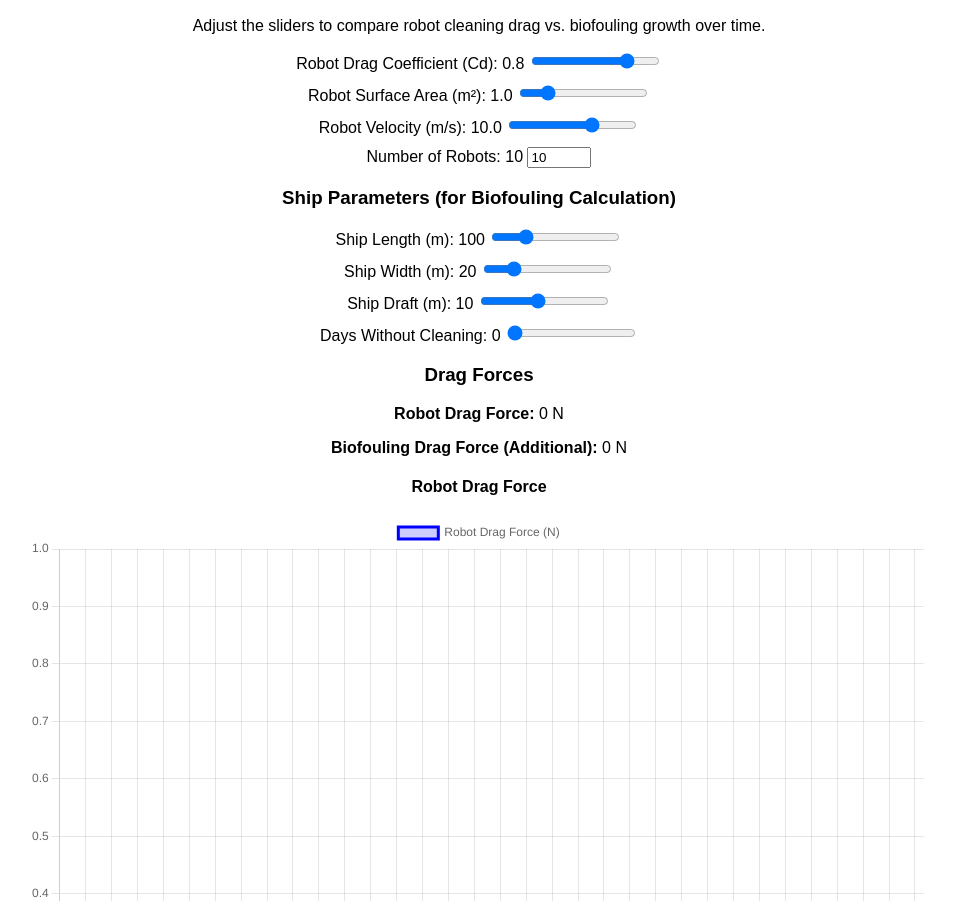
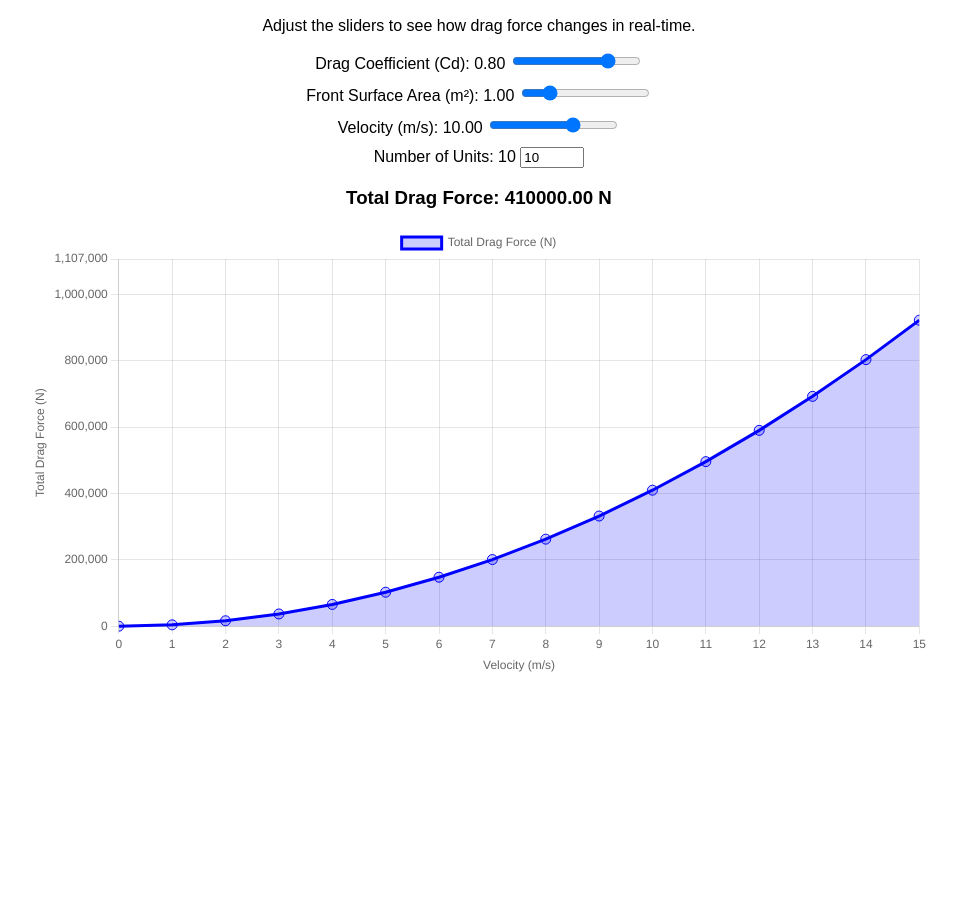
Before and after one commit to immanuelhendra/remora, a plain HTML site: page index.html in a window 1280 px wide. Shown: the part 51-952 px from the top of the page, without its empty margins (161-1118 px from the left). After the commit the page ends 800 px from the top, so only its background shows below. Drawn offline with nearby package versions, Linux system fonts and the light colour scheme.

Commit message:
Update index.html

```diff
--- a/index.html
+++ b/index.html
@@ -29,171 +29,147 @@
 <body>
 
     <h2>Water Drag Force Simulation</h2>
-    <p>Adjust the sliders to compare robot cleaning drag vs. biofouling growth over time.</p>
+    <p>Adjust the sliders to see how drag force changes in real-time.</p>
 
-    <!-- Robot Inputs -->
+    <!-- Sliders -->
     <div class="slider-container">
-        <label>Robot Drag Coefficient (Cd): <span id="cdValue">0.8</span></label>
+        <label>Drag Coefficient (Cd): <span id="cdValue">0.8</span></label>
         <input type="range" id="cdSlider" min="0.1" max="1" step="0.01" value="0.8">
     </div>
 
     <div class="slider-container">
-        <label>Robot Surface Area (m²): <span id="areaValue">1.0</span></label>
+        <label>Front Surface Area (m²): <span id="areaValue">1.0</span></label>
         <input type="range" id="areaSlider" min="0.1" max="5.0" step="0.05" value="1.0">
     </div>
 
     <div class="slider-container">
-        <label>Robot Velocity (m/s): <span id="velocityValue">10.0</span></label>
+        <label>Velocity (m/s): <span id="velocityValue">10.0</span></label>
         <input type="range" id="velocitySlider" min="0" max="15" step="0.05" value="10">
     </div>
 
     <div class="slider-container">
-        <label>Number of Robots: <span id="unitValue">10</span></label>
+        <label>Number of Units: <span id="unitValue">10</span></label>
         <input type="number" id="unitInput" min="1" max="100" step="1" value="10">
     </div>
 
-    <!-- Ship Inputs -->
-    <h3>Ship Parameters (for Biofouling Calculation)</h3>
-
-    <div class="slider-container">
-        <label>Ship Length (m): <span id="shipLengthValue">100</span></label>
-        <input type="range" id="shipLengthSlider" min="10" max="400" step="1" value="100">
-    </div>
-
-    <div class="slider-container">
-        <label>Ship Width (m): <span id="shipWidthValue">20</span></label>
-        <input type="range" id="shipWidthSlider" min="5" max="80" step="1" value="20">
-    </div>
-
-    <div class="slider-container">
-        <label>Ship Draft (m): <span id="shipDraftValue">10</span></label>
-        <input type="range" id="shipDraftSlider" min="2" max="20" step="1" value="10">
-    </div>
-
-    <div class="slider-container">
-        <label>Days Without Cleaning: <span id="daysValue">0</span></label>
-        <input type="range" id="daysSlider" min="0" max="100" step="1" value="0">
-    </div>
-
-    <!-- Drag Forces Display -->
-    <h3>Drag Forces</h3>
-    <p><strong>Robot Drag Force:</strong> <span id="robotDragForce">0</span> N</p>
-    <p><strong>Biofouling Drag Force (Additional):</strong> <span id="biofoulingDragForce">0</span> N</p>
+    <h3>Total Drag Force: <span id="dragForce">0</span> N</h3>
 
     <!-- Graph Container -->
     <div class="chart-container">
-        <h4>Robot Drag Force</h4>
-        <canvas id="robotDragChart"></canvas>
-    </div>
-
-    <div class="chart-container">
-        <h4>Biofouling Drag Force</h4>
-        <canvas id="biofoulingDragChart"></canvas>
+        <canvas id="dragChart"></canvas>
     </div>
 
     <script>
         // Constants
         const rho = 1025; // Water density (kg/m³)
-        const A_BIO = 0.075; // Empirical constant for biofouling roughness
-        const B_BIO = 0.9; // Empirical constant for friction increase
-        const biofoulingGrowthPerDay = 0.15 / 1000; // Biofouling growth rate in meters per day (0.15mm/day)
 
-        // Function to calculate ship wetted surface area
-        function calculateShipArea(L, W, D) {
-            return 1.7 * L * D + W * L; // Ship's wetted surface area
-        }
+        // Get input elements
+        const cdSlider = document.getElementById("cdSlider");
+        const areaSlider = document.getElementById("areaSlider");
+        const velocitySlider = document.getElementById("velocitySlider");
+        const unitInput = document.getElementById("unitInput");
 
-        // Function to calculate drag force per robot
+        // Get display elements
+        const cdValue = document.getElementById("cdValue");
+        const areaValue = document.getElementById("areaValue");
+        const velocityValue = document.getElementById("velocityValue");
+        const unitValue = document.getElementById("unitValue");
+        const dragForceDisplay = document.getElementById("dragForce");
+
+        // Function to calculate drag force per unit
         function calculateDrag(Cd, A, v) {
             return 0.5 * Cd * rho * A * v ** 2;
         }
 
-        // Function to calculate additional biofouling drag force over time
-        function calculateBiofoulingDrag(A_ship, v, days, L, W) {
-            // Biofouling growth in meters
-            const biofoulingHeight = biofoulingGrowthPerDay * days;
-
-            // Additional wetted area due to biofouling
-            const A_bio = L * W * biofoulingHeight;
-
-            // Drag coefficient adjustment due to biofouling
-            const delta_CF = A_BIO * Math.pow(biofoulingHeight / A_ship, B_BIO);
-
-            // Additional drag force due to biofouling
-            return 0.5 * rho * v ** 2 * A_bio * delta_CF;
-        }
-
-        // Initialize Chart.js for Robot Drag Force
-        const robotCtx = document.getElementById("robotDragChart").getContext("2d");
-        let robotDragChart = new Chart(robotCtx, {
+        // Initialize Chart.js
+        const ctx = document.getElementById("dragChart").getContext("2d");
+        let dragChart = new Chart(ctx, {
             type: "line",
             data: {
-                labels: Array.from({ length: 101 }, (_, i) => i),
-                datasets: [
-                    {
-                        label: "Robot Drag Force (N)",
-                        data: [],
-                        borderColor: "blue",
-                        backgroundColor: "rgba(0, 0, 255, 0.2)",
-                        fill: true
+                labels: Array.from({ length: 16 }, (_, i) => i), // X-axis: 0 to 15
+                datasets: [{
+                    label: "Total Drag Force (N)",
+                    data: [],
+                    borderColor: "blue",
+                    backgroundColor: "rgba(0, 0, 255, 0.2)",
+                    fill: true,
+                    pointRadius: 5,
+                    pointHoverRadius: 8,
+                }]
+            },
+            options: {
+                responsive: true,
+                maintainAspectRatio: false,
+                plugins: {
+                    tooltip: {
+                        enabled: true,
+                        mode: "nearest",
+                        intersect: false,
+                        callbacks: {
+                            label: function (context) {
+                                return `Total Drag Force: ${context.raw.toFixed(2)} N`;
+                            }
+                        }
                     }
-                ]
-            },
-            options: { responsive: true, maintainAspectRatio: false }
+                },
+                scales: {
+                    x: {
+                        title: { display: true, text: "Velocity (m/s)" },
+                        min: 0,
+                        max: 15,
+                        ticks: { stepSize: 1 }
+                    },
+                    y: {
+                        title: { display: true, text: "Total Drag Force (N)" },
+                        beginAtZero: true
+                    }
+                }
+            }
         });
 
-        // Initialize Chart.js for Biofouling Drag Force
-        const biofoulingCtx = document.getElementById("biofoulingDragChart").getContext("2d");
-        let biofoulingDragChart = new Chart(biofoulingCtx, {
-            type: "line",
-            data: {
-                labels: Array.from({ length: 101 }, (_, i) => i),
-                datasets: [
-                    {
-                        label: "Biofouling Drag Force (N)",
-                        data: [],
-                        borderColor: "red",
-                        backgroundColor: "rgba(255, 0, 0, 0.2)",
-                        fill: true
-                    }
-                ]
-            },
-            options: { responsive: true, maintainAspectRatio: false }
-        });
-
+        // Function to update values and chart
         function updateSimulation() {
             // Get values from inputs
             const Cd = parseFloat(cdSlider.value);
             const A = parseFloat(areaSlider.value);
             const v = parseFloat(velocitySlider.value);
-            const units = parseInt(unitInput.value);
-            const days = parseInt(daysSlider.value);
-            const L = parseFloat(shipLengthSlider.value);
-            const W = parseFloat(shipWidthSlider.value);
-            const D = parseFloat(shipDraftSlider.value);
-            const A_ship = calculateShipArea(L, W, D);
+            let units = parseInt(unitInput.value);
 
-            // Calculate robot drag force
-            const robotDrag = calculateDrag(Cd, A, v) * units;
+            // Prevent units from being zero or negative
+            if (units < 1) {
+                units = 1;
+                unitInput.value = 1;
+            }
 
-            // Calculate biofouling drag force
-            const biofoulingDrag = calculateBiofoulingDrag(A_ship, v, days, L, W);
+            // Update displayed values
+            cdValue.textContent = Cd.toFixed(2);
+            areaValue.textContent = A.toFixed(2);
+            velocityValue.textContent = v.toFixed(2);
+            unitValue.textContent = units;
 
-            // Update displayed drag forces
-            document.getElementById("robotDragForce").textContent = robotDrag.toFixed(2);
-            document.getElementById("biofoulingDragForce").textContent = biofoulingDrag.toFixed(2);
+            // Calculate total drag force
+            const dragForcePerUnit = calculateDrag(Cd, A, v);
+            const totalDragForce = dragForcePerUnit * units;
+            dragForceDisplay.textContent = totalDragForce.toFixed(2);
 
-            // Update robot drag chart
-            robotDragChart.data.datasets[0].data = Array.from({ length: 101 }, (_, i) => calculateDrag(Cd, A, v) * units);
-            robotDragChart.update();
+            // Update chart data
+            let newDragData = Array.from({ length: 16 }, (_, i) => calculateDrag(Cd, A, i) * units);
+            dragChart.data.datasets[0].data = newDragData;
 
-            // Update biofouling drag chart
-            biofoulingDragChart.data.datasets[0].data = Array.from({ length: 101 }, (_, i) => calculateBiofoulingDrag(A_ship, v, i, L, W));
-            biofoulingDragChart.update();
+            // Dynamically adjust Y-axis based on highest value
+            let maxDragForce = Math.max(...newDragData);
+            dragChart.options.scales.y.max = maxDragForce * 1.2; // 20% buffer for better visualization
+
+            dragChart.update();
         }
 
-        // Event listeners for inputs
-        sliders.forEach(slider => slider.addEventListener("input", updateSimulation));
+        // Event listeners for sliders and input
+        cdSlider.addEventListener("input", updateSimulation);
+        areaSlider.addEventListener("input", updateSimulation);
+        velocitySlider.addEventListener("input", updateSimulation);
+        unitInput.addEventListener("input", updateSimulation);
+
+        // Initial update
         updateSimulation();
     </script>
 
```
